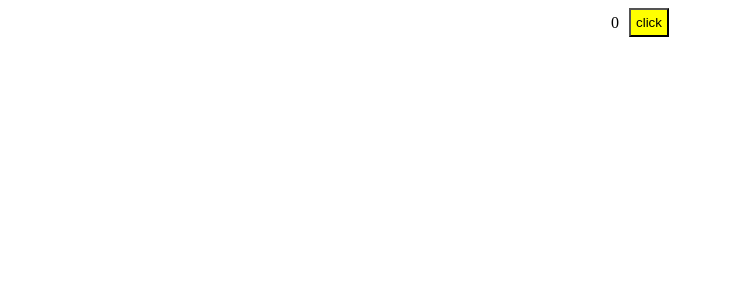
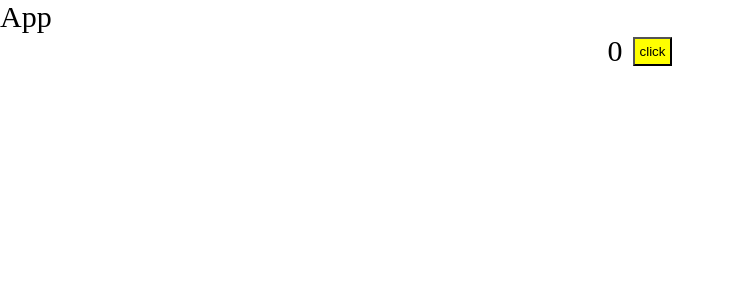
Before and after one commit to Yallovi/webpack, a React app: page / in a window 1280 px wide. Shown: the top 300 px of the page, without its empty margins (0-732 px from the left). Built offline with nearby package versions, Linux system fonts and the light colour scheme.

Commit message:
added mini-css-extract-plugin and settings .module.css

```diff
--- /dev/null
+++ b/global.d.ts
@@ -0,0 +1,4 @@
+declare module '*.scss' {
+  const content: Record<string, string>;
+  export default content;
+}
--- a/package.json
+++ b/package.json
@@ -20,6 +20,7 @@
     "@types/webpack-dev-server": "^4.7.2",
     "css-loader": "^6.10.0",
     "html-webpack-plugin": "^5.6.0",
+    "mini-css-extract-plugin": "^2.8.1",
     "sass": "^1.71.1",
     "sass-loader": "^14.1.1",
     "style-loader": "^3.3.4",
--- /dev/null
+++ b/src/App.tsx
@@ -0,0 +1,15 @@
+import {FC} from 'react'
+import {Counter} from "./components/Counter";
+import './index.scss'
+
+const App: FC = props => {
+  const {} = props
+
+  return <div className={'app'}>
+    App
+    <Counter />
+  </div>
+
+}
+
+export default App
--- a/src/components/Counter.tsx
+++ b/src/components/Counter.tsx
@@ -1,13 +1,13 @@
 import { useState} from "react";
-import './index.scss'
+import s from './index.module.scss';
 
 export const Counter = () => {
 	const [counter, setCounter] = useState(0)
 	console.log(counter);
 	return (
-		<div className={'block'}>
+		<div className={s.block}>
 			{counter}
-			<button className={'btn'} onClick={() => setCounter(prev=> ++prev)}>click</button>
+			<button className={s.btn} onClick={() => setCounter(prev=> ++prev)}>click</button>
 		</div>
 
 	)
--- /dev/null
+++ b/src/index.scss
@@ -0,0 +1,9 @@
+* {
+  margin: 0;
+  padding: 0;
+  box-sizing: border-box;
+}
+
+.app {
+  font-size: 30px;
+}
--- a/src/index.tsx
+++ b/src/index.tsx
@@ -1,5 +1,6 @@
 import { createRoot } from 'react-dom/client';
-import { Counter } from './components/Counter'
+import App from "./App";
+
 
 const root = createRoot(document.getElementById('root'));
-root.render(<Counter />);
+root.render(<App />);
```
Also changed, not shown: src/components/index.module.scss (renamed from src/components/index.scss), 4 other files (tests, documents, lock files or other folders).
